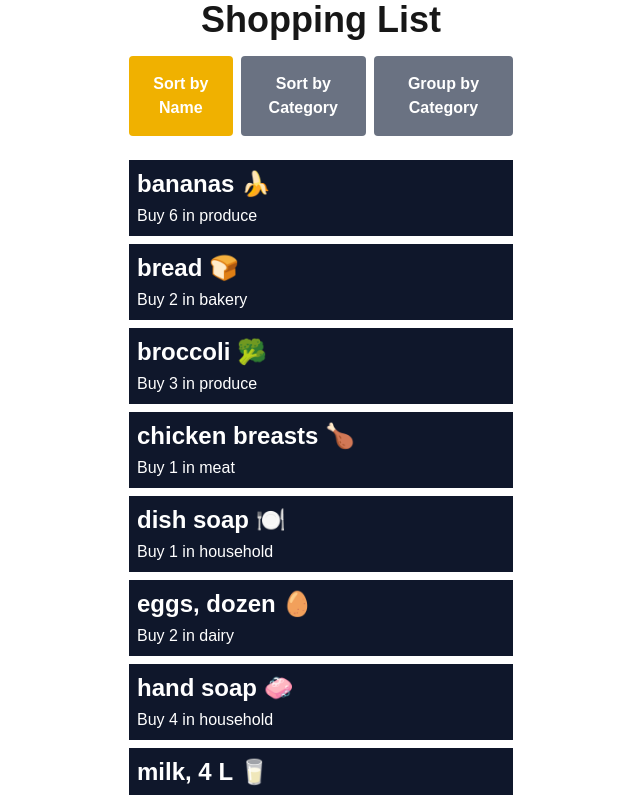
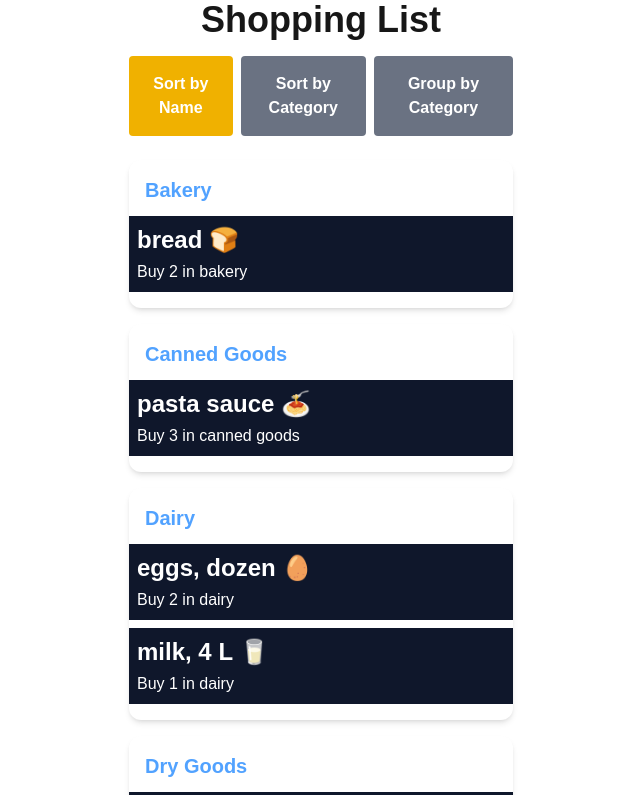
Before and after one commit to SeksanW/cprg306-assignments, a Next.js app: page /week-6 in a window 1280 px wide. Shown: the top 795 px of the page, without its empty margins (319-959 px from the left). Built offline with nearby package versions, Linux system fonts and the light colour scheme.

Commit message:
Update item-list.js

```diff
--- a/app/week-6/item-list.js
+++ b/app/week-6/item-list.js
@@ -53,16 +53,18 @@ return (
     </div>
 
     {}
-    {sortBy === "group" ? (
-        <div className="space-y-2">
+    <div className="space-y-4">
         {sortedCategories.map((category) => (
-            <div key={category}>
-                <h2 className=" text-xl font-bold capitalize text-blue-400">
+            <div
+                key={category}
+                className="bg-white rounded-xl p-4 shadow-md w-full"
+            >
+            <h2 className="text-xl font-bold capitalize text-blue-400 mb-3">
             {category}
             </h2>
-            <ul className="space-y-2">
+        <ul className="space-y-2 flex flex-col items-center">
             {groupedItems[category]
-                .sort((a, b) => a.name.localeCompare(b.name))
+            . sort((a, b) => a.name.localeCompare(b.name))
             .map((item) => (
             <Item key={item.id} item={item} />
             ))}
@@ -70,13 +72,11 @@ return (
     </div>
     ))}
 </div>
-    ) : (
         <ul className="mx-auto space-y-2 w-fit">
             {sortedItems.map((item) => (
             <Item key={item.id} item={item} />
             ))}
         </ul>
-    )}
     </div>
     );
 }
```
Lines whose indentation alone changed are shown as unchanged.
